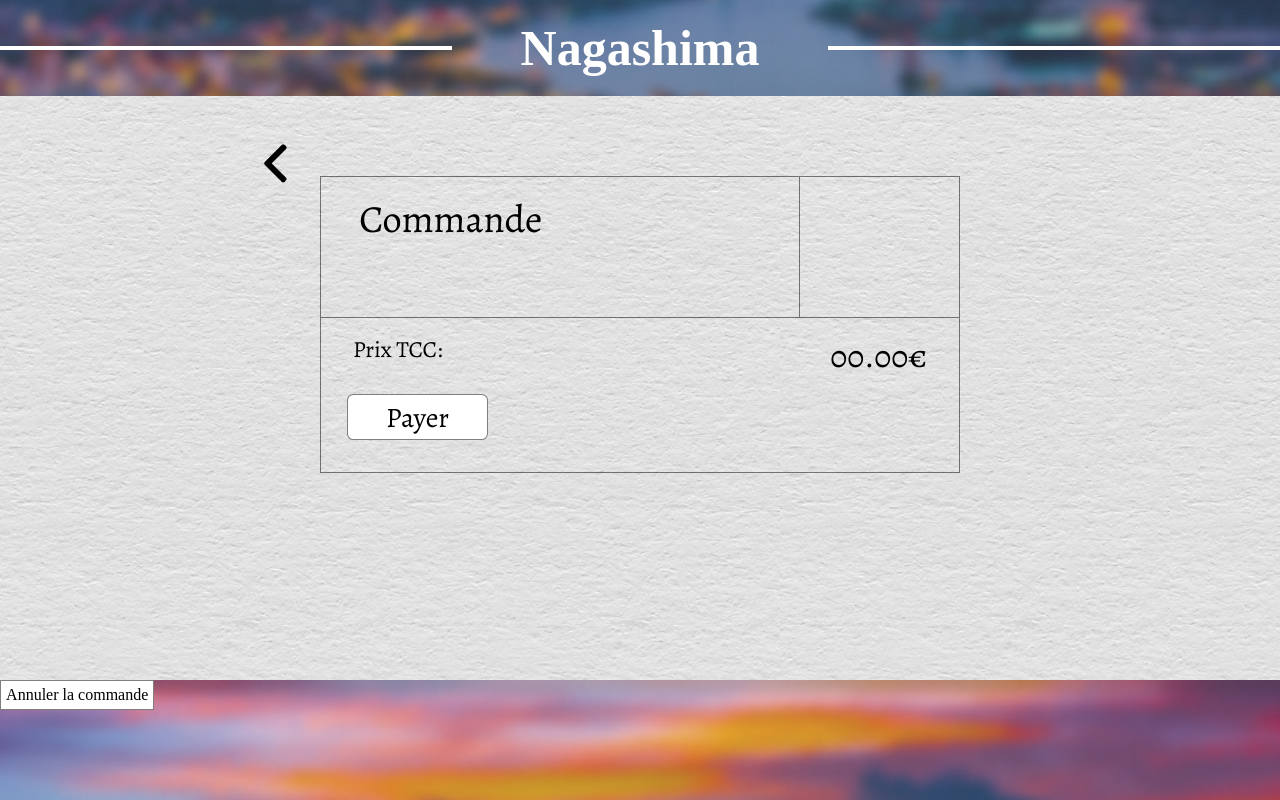
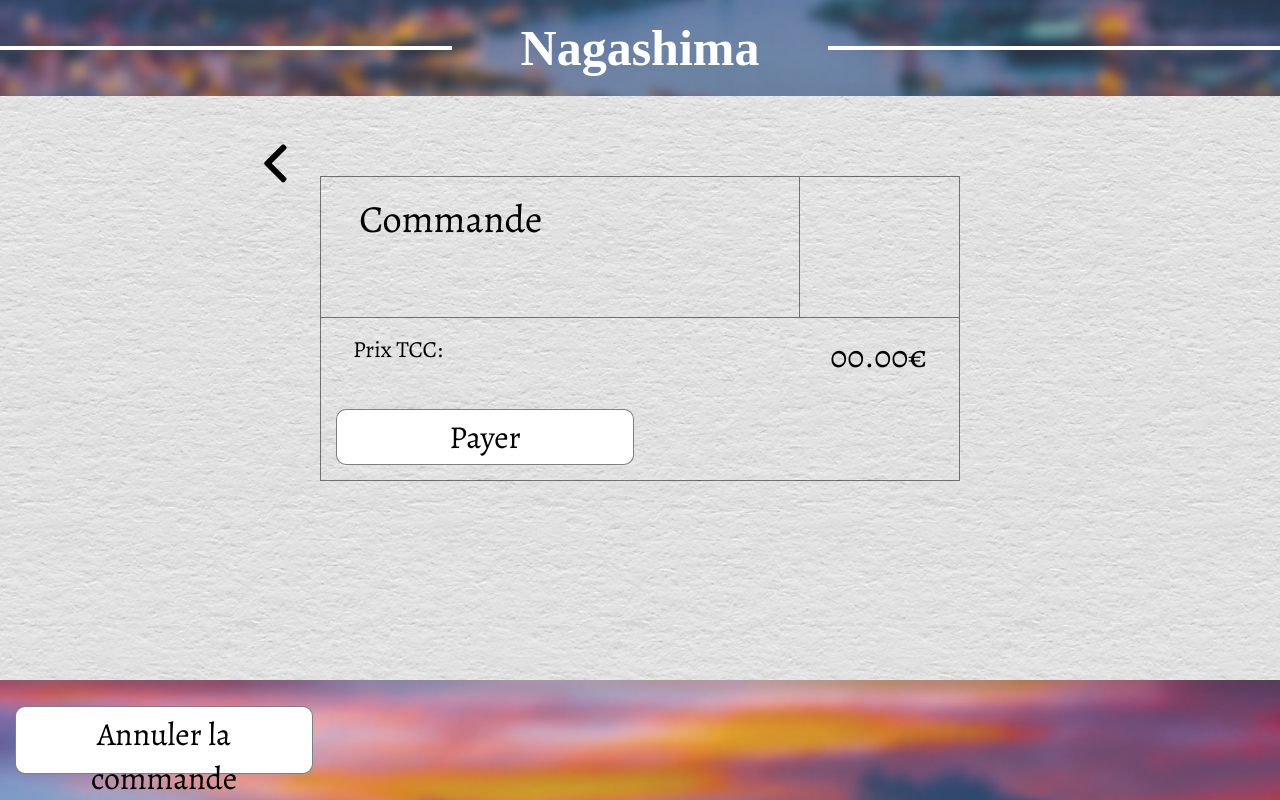
Before and after one commit to RubenDavidAbreu/nagashima, an Angular app: page /panier in a window 1280 px wide. Built offline with nearby package versions, Linux system fonts and the light colour scheme; a web font is replaced by a local one.

Commit message:
css en cours

```diff
--- a/src/app/details/details.component.css
+++ b/src/app/details/details.component.css
@@ -12,7 +12,7 @@
     width: fit-content;
     margin-left: auto;
     margin-right: auto;
-    margin-bottom: 300px;
+    margin-bottom: 400px;
 }
 
 #imageBoxContainer{
--- a/src/app/erreurs/erreurs.component.css
+++ b/src/app/erreurs/erreurs.component.css
@@ -6,7 +6,8 @@
     transform: translate(-50%, -50%);
     width: 50%;
     height: 20%;
-    background-color: rgba(255, 0, 0, 0.226);
+    background-color: white;
+    border: 0.1em solid black;
 }
 
 .errorButton {
@@ -25,3 +26,12 @@
 .redBg {
     background-color: #FF4F4F;
 }
+
+.tred{
+    color: red;
+}
+
+.mid
+{
+    text-align: center;
+}
--- a/src/app/erreurs/erreurs.component.html
+++ b/src/app/erreurs/erreurs.component.html
@@ -1,8 +1,12 @@
   <!-- Message d'erreur -->
   <div id="tooMuchBoxes" class="error" [class.hidden]="!commandeService.commande.tooManyBoxesReached">
     <div class="relative">
+      <div class="mid">
+      <h1 class="tred">Attention !</h1>
+    </div>
       <img class="cross" src="../../assets/img/croix.png" alt="croix" (click)="notTooMany()">
-        Vous ne pouvez pas mettre plus de 10 articles dans votre panier
+
+              Vous ne pouvez pas mettre plus de 10 articles dans votre panier
       <div class="errorButton blueBg" (click)="notTooMany()"> Retour à ma commande </div>
     </div>
   </div>
--- a/src/app/footer/footer.component.css
+++ b/src/app/footer/footer.component.css
@@ -36,7 +36,7 @@
 
 #ligne1{
   position: relative;
-  width: 8vw;
+  width: 12vw;
   margin: 0 3vw 0 0;
   border: solid 0.3vh white;
   height: 0;
@@ -45,7 +45,7 @@
 
 #ligne3{
   position: relative;
-  width: 10VW;
+  width: 100VW;
   margin: 0 3vw 0 0;
   border: solid 0.3vh white;
   height: 0;
@@ -53,7 +53,7 @@
 }
 #ligne2{
   position: relative;
-  width: 6vw;
+  width: 35vw;
   margin: 0 3vw 0 0;
   border: solid 0.3vh white;
   height: 0;
--- a/src/app/panier/panier.component.css
+++ b/src/app/panier/panier.component.css
@@ -63,3 +63,24 @@
     border-radius: 0.5vw;
     margin: 0 0 4vh 2vw;
 }
+
+
+#footer{
+    display: flex;
+    align-items: center;
+}
+
+.whiteButton{
+
+    top: 5vh;
+    width: fit-content;
+    border-radius: 10px;
+    text-align: center;
+    max-height: 7vh;
+    margin: 15PX;
+    width: 20vw;
+    padding: 5px 20px 5px 20px;
+    font-size: 2em;
+    font-family: 'Alegreya';
+    cursor: pointer;
+}
--- a/src/app/panier/panier.component.html
+++ b/src/app/panier/panier.component.html
@@ -28,7 +28,7 @@
                 <div class="TCC my">Prix TCC:</div>
                 <div class="bPrice my">{{getTotalPrice()}}€</div>
             </div>
-            <div class="whiteButton bigWhiteButton">Payer</div>
+            <div class="whiteButton bigWhiteButton" routerLink="/accueil">Payer</div>
         </div>
 
     </div>
```
